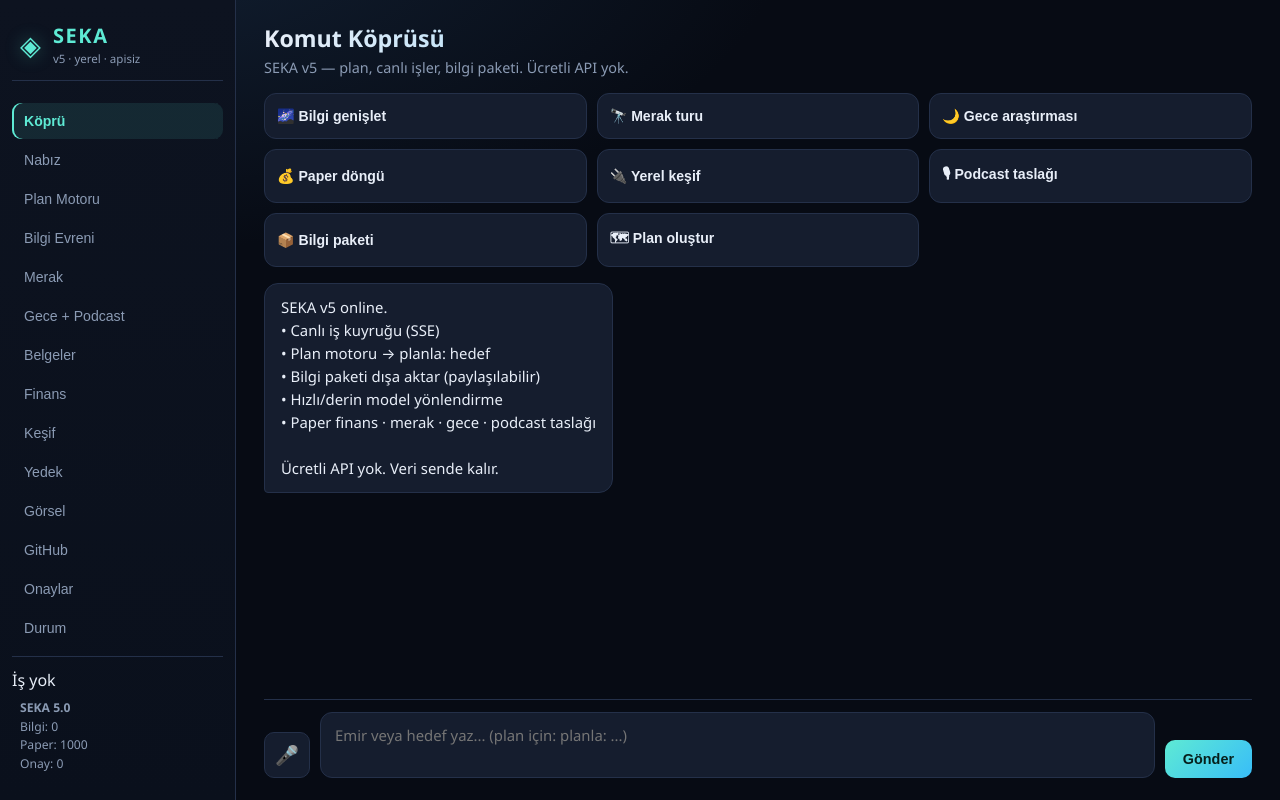
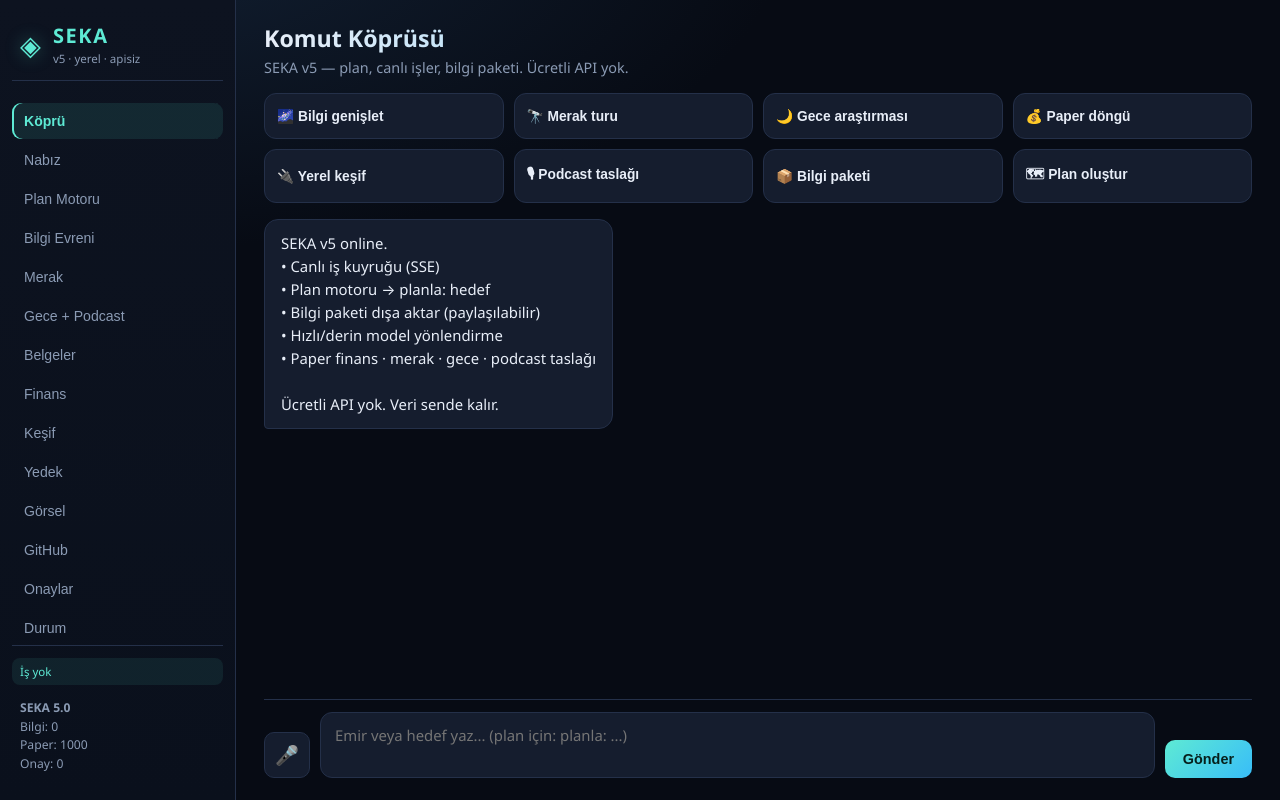
Before and after one commit to Nexora88/sentinel-agent, a FastAPI app: page / in a window 1280 px wide. Run offline with FastAPI, Linux system fonts and the light colour scheme; data that the repository does not hold is empty; parts of the project's set-up code (start-up, migrations or seed data) failed here and were passed over.

Commit message:
Styles for pillars and live job indicator

```diff
--- a/web/static/style.css
+++ b/web/static/style.css
@@ -84,6 +84,17 @@ nav { display: flex; flex-direction: column; gap: 3px; flex: 1; overflow-y: auto
   padding-top: 12px;
   border-top: 1px solid var(--border);
 }
+.job-live {
+  font-size: 0.72rem;
+  color: var(--accent);
+  padding: 6px 8px;
+  margin-bottom: 6px;
+  border-radius: 8px;
+  background: rgba(94, 234, 212, 0.08);
+  white-space: nowrap;
+  overflow: hidden;
+  text-overflow: ellipsis;
+}
 .quick-status {
   font-size: 0.76rem;
   color: var(--text-muted);
@@ -116,7 +127,7 @@ nav { display: flex; flex-direction: column; gap: 3px; flex: 1; overflow-y: auto
 
 .quick-grid {
   display: grid;
-  grid-template-columns: repeat(3, 1fr);
+  grid-template-columns: repeat(4, 1fr);
   gap: 10px;
   margin-bottom: 16px;
 }
@@ -127,7 +138,7 @@ nav { display: flex; flex-direction: column; gap: 3px; flex: 1; overflow-y: auto
   color: var(--text);
   padding: 14px 12px;
   cursor: pointer;
-  font-size: 0.88rem;
+  font-size: 0.86rem;
   font-weight: 600;
   transition: 0.15s;
   text-align: left;
@@ -136,6 +147,22 @@ nav { display: flex; flex-direction: column; gap: 3px; flex: 1; overflow-y: auto
   border-color: var(--accent);
   box-shadow: 0 0 0 1px rgba(94, 234, 212, 0.25);
   transform: translateY(-1px);
+}
+
+.pillars {
+  display: grid;
+  grid-template-columns: repeat(2, 1fr);
+  gap: 10px;
+  margin-bottom: 18px;
+}
+.pillar {
+  background: var(--bg-card);
+  border: 1px solid var(--border);
+  border-radius: 12px;
+  padding: 14px 16px;
+  font-size: 0.88rem;
+  line-height: 1.45;
+  border-left: 3px solid var(--accent);
 }
 
 .chat-messages {
@@ -247,7 +274,7 @@ nav { display: flex; flex-direction: column; gap: 3px; flex: 1; overflow-y: auto
   margin-bottom: 18px;
   flex-wrap: wrap;
 }
-.universe-actions input, .finance-box input, #image-prompt, #legacy-pass, #doc-file {
+.universe-actions input, .finance-box input, #image-prompt, #legacy-pass, #doc-file, #plan-goal {
   flex: 1;
   min-width: 160px;
   background: var(--bg-card);
@@ -323,6 +350,7 @@ nav { display: flex; flex-direction: column; gap: 3px; flex: 1; overflow-y: auto
   .logo-icon { font-size: 1.3rem; }
   .nav-btn { text-align: center; padding: 12px 0; }
   .quick-grid { grid-template-columns: repeat(2, 1fr); }
+  .pillars { grid-template-columns: 1fr; }
   .universe-stats { grid-template-columns: repeat(2, 1fr); }
   .panel { padding: 14px; }
 }
```
